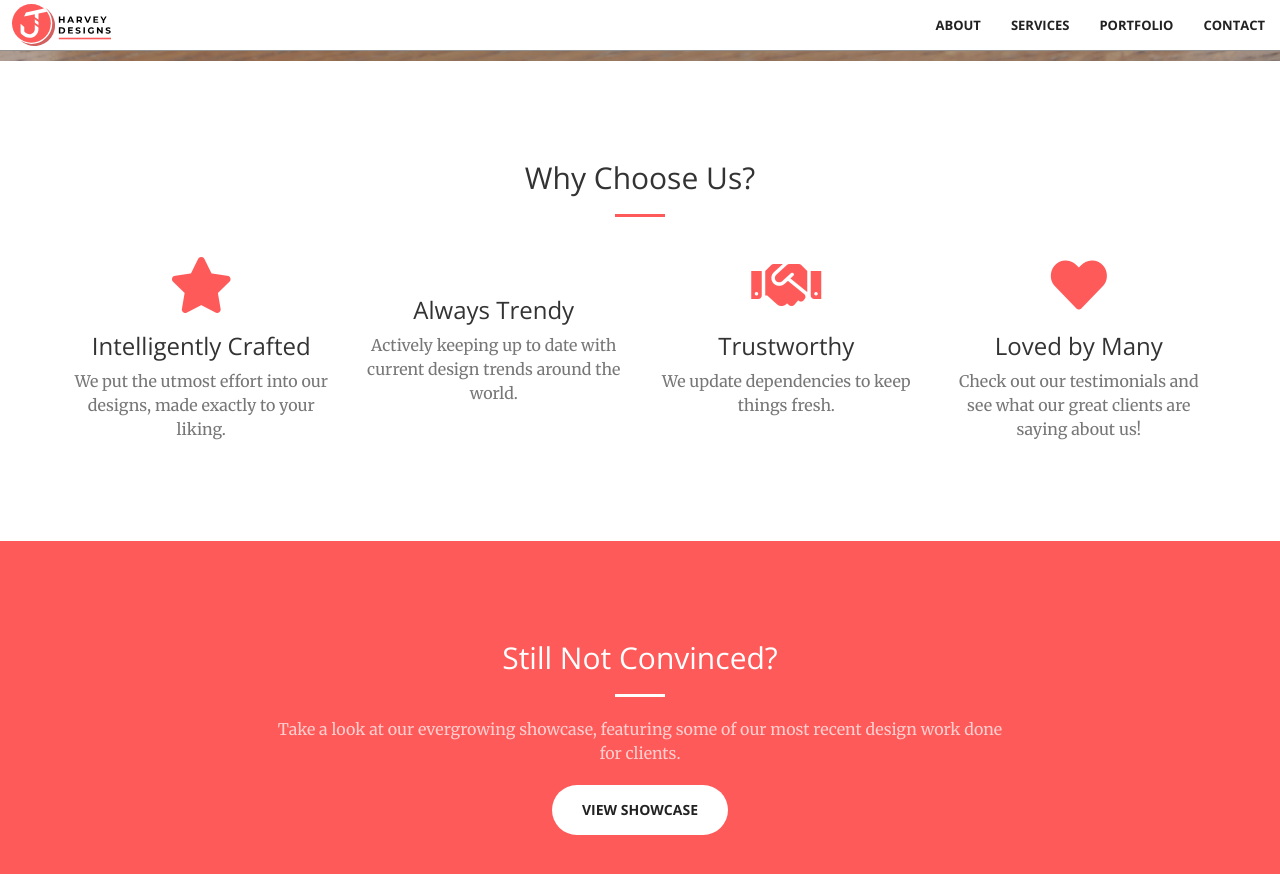
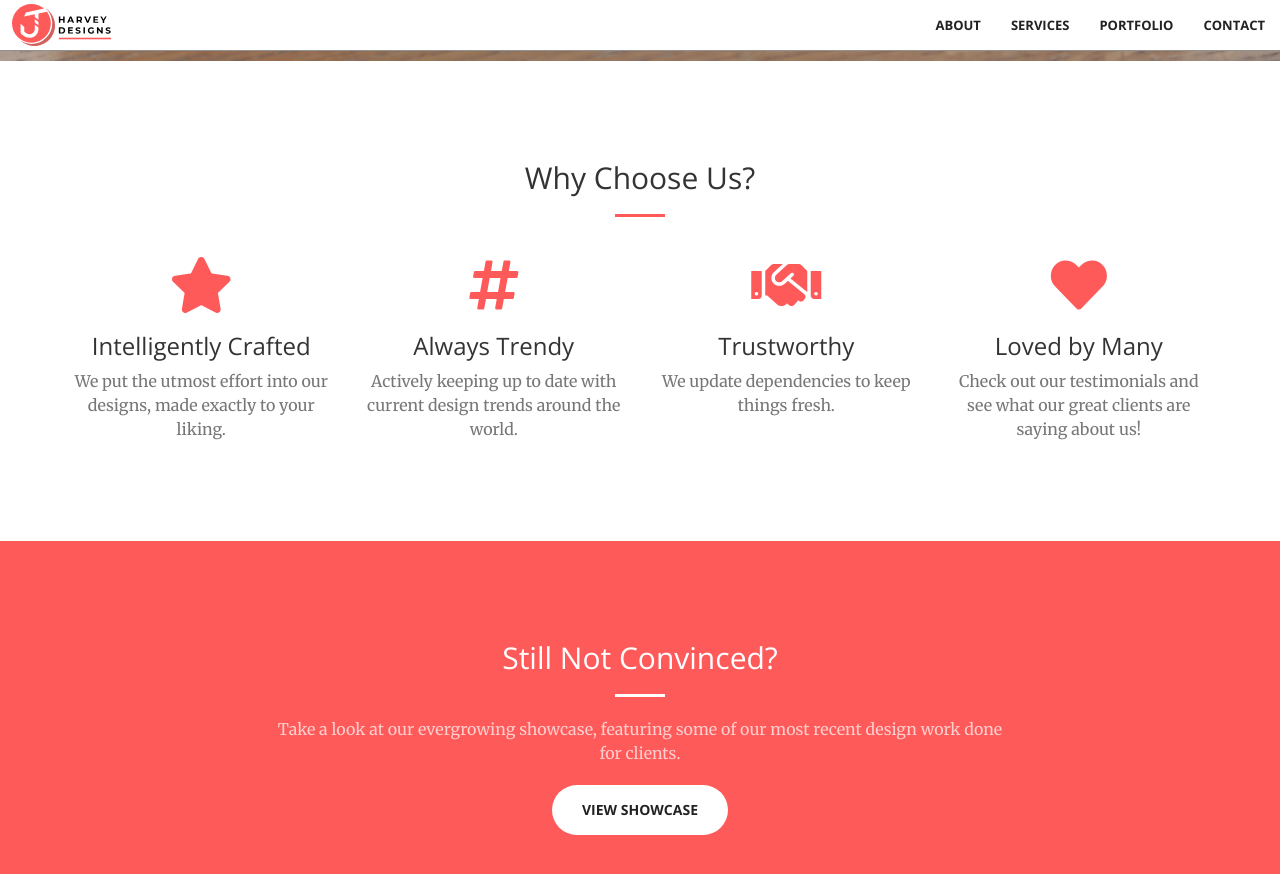
Before and after one commit to jeremiahh1198/jharveydesigns, a Jekyll site: the page built from index.html, in a window 1280 px wide and 900 px high, scrolled down 890 px. Shown: the top 874 px of the window. Built offline with Jekyll 4.4.1, drawn with Linux system fonts in a browser that asks for light colours; nearby versions of some CDN libraries.

Commit message:
Update services.html

```diff
--- a/_includes/services.html
+++ b/_includes/services.html
@@ -18,7 +18,7 @@
             </div>
             <div class="col-lg-3 col-md-6 text-center">
                 <div class="service-box">
-                    <i class="fas fa-4x fa-sunglasses wow bounceIn text-primary" data-wow-delay=".1s"></i>
+                    <i class="fas fa-4x fa-hashtag wow bounceIn text-primary" data-wow-delay=".1s"></i>
                     <h3>Always Trendy</h3>
                     <p class="text-muted">Actively keeping up to date with current design trends around the world.</p>
                 </div>
```
